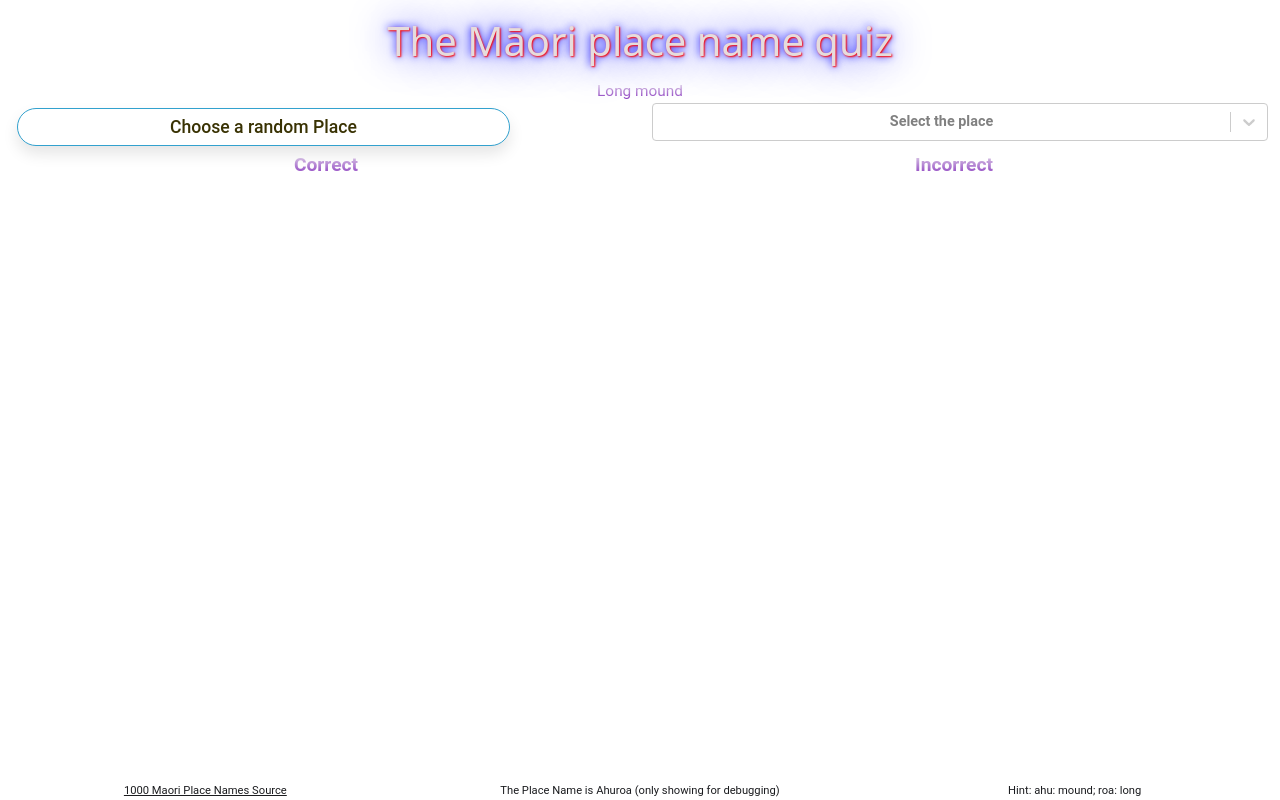
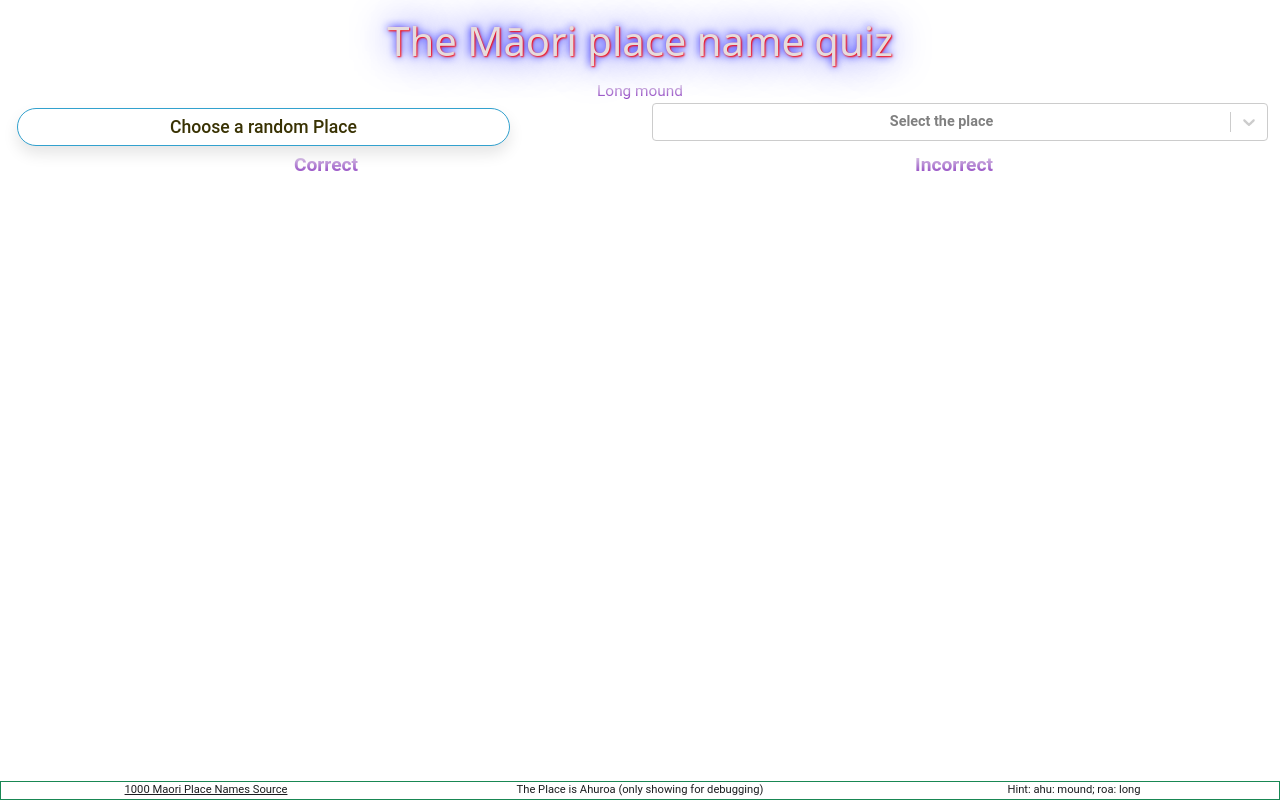
Before and after one commit to Netchicken/MaoriPlaceNames, a React (Create React App) app: page / in a window 1280 px wide. Built offline with nearby package versions, Linux system fonts and the light colour scheme.

Commit message:
bottom border

```diff
--- a/src/components/CityGame.js
+++ b/src/components/CityGame.js
@@ -177,20 +177,20 @@ const CityGame = () => {
 
         <Results citiesCorrect={citiesCorrect} citiesWrong={citiesWrong} />
       </div>
-      <div className='fixed-bottom '>
+      <div className='fixed-bottom border border-success'>
         <div className='row'>
           <div className='col-sm'>
             <a
               className='appheadercitytext'
               href='https://nzhistory.govt.nz/culture/maori-language-week/1000-maori-place-names'
             >
-              1000 Maori Place Names Source{" "}
+              1000 Maori Place Names Source
             </a>
           </div>
           <div className='col-sm '>
             <div className='appheadercitytext'>
-              The Place Name is {gameData.Placename ? gameData.Placename : ""}{" "}
-              (only showing for debugging)
+              The Place is {gameData.Placename ? gameData.Placename : ""} (only
+              showing for debugging)
             </div>
           </div>
           <div className='col-sm'>
```
